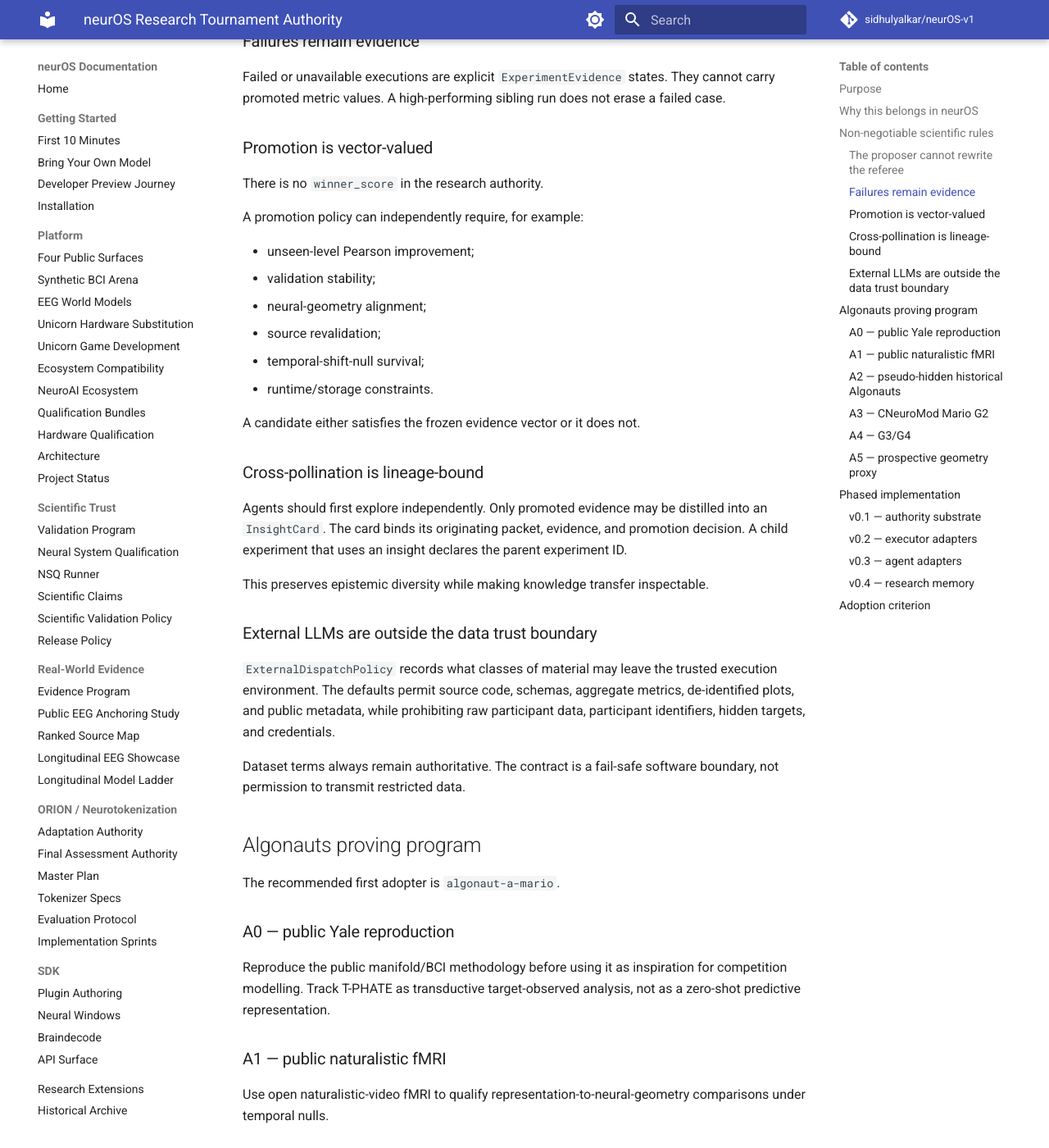
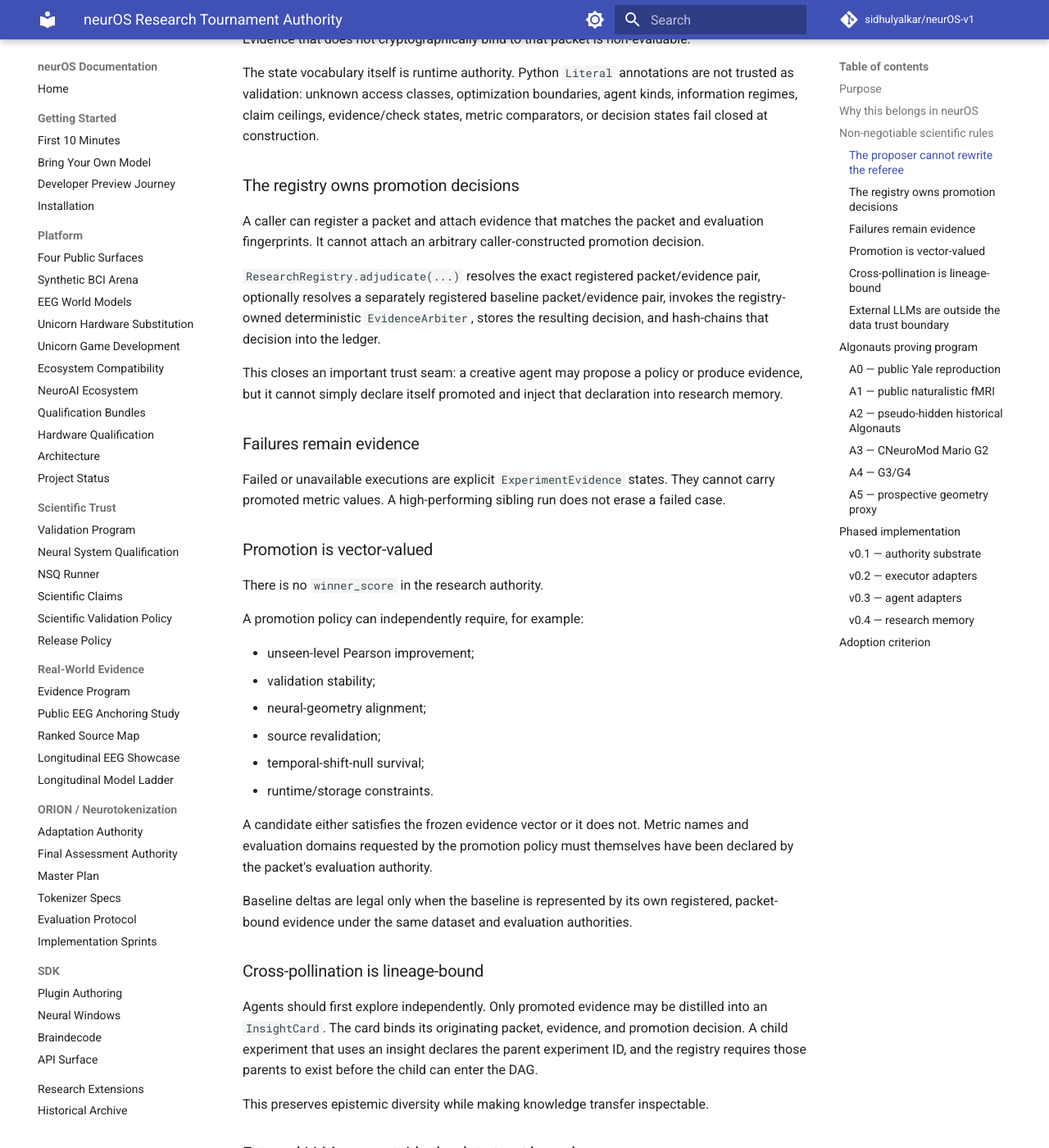
Before and after one commit to sidhulyalkar/neurOS-v1, an MkDocs documentation site: the page built from docs/RESEARCH_TOURNAMENT.md, in a window 1280 px wide and 1400 px high, scrolled down 2012 px. Shown: the whole window at 82% size. Built offline with MkDocs 1.6.1 and Material for MkDocs 9.7.7, drawn with Linux system fonts in a browser that asks for light colours; comment, search, counter and statistics services are not loaded; some of the changed text lies outside the part shown.

Commit message:
docs(research): harden tournament trust boundary

```diff
--- a/docs/RESEARCH_TOURNAMENT.md
+++ b/docs/RESEARCH_TOURNAMENT.md
@@ -44,7 +44,10 @@ DatasetAuthority + EvaluationAuthority
           ExperimentEvidence
                   |
                   v
-           EvidenceArbiter
+          ResearchRegistry
+                  |
+                  v
+       registry-owned arbiter
                   |
           +-------+-------+
           |               |
@@ -79,6 +82,26 @@ An `ExperimentPacket` binds:
 
 Evidence that does not cryptographically bind to that packet is non-evaluable.
 
+The state vocabulary itself is runtime authority. Python `Literal` annotations are not
+trusted as validation: unknown access classes, optimization boundaries, agent kinds,
+information regimes, claim ceilings, evidence/check states, metric comparators, or
+decision states fail closed at construction.
+
+### The registry owns promotion decisions
+
+A caller can register a packet and attach evidence that matches the packet and
+evaluation fingerprints. It cannot attach an arbitrary caller-constructed promotion
+decision.
+
+`ResearchRegistry.adjudicate(...)` resolves the exact registered packet/evidence pair,
+optionally resolves a separately registered baseline packet/evidence pair, invokes the
+registry-owned deterministic `EvidenceArbiter`, stores the resulting decision, and
+hash-chains that decision into the ledger.
+
+This closes an important trust seam: a creative agent may propose a policy or produce
+evidence, but it cannot simply declare itself promoted and inject that declaration into
+research memory.
+
 ### Failures remain evidence
 
 Failed or unavailable executions are explicit `ExperimentEvidence` states. They cannot
@@ -98,13 +121,19 @@ A promotion policy can independently require, for example:
 - temporal-shift-null survival;
 - runtime/storage constraints.
 
-A candidate either satisfies the frozen evidence vector or it does not.
+A candidate either satisfies the frozen evidence vector or it does not. Metric names and
+evaluation domains requested by the promotion policy must themselves have been declared
+by the packet's evaluation authority.
+
+Baseline deltas are legal only when the baseline is represented by its own registered,
+packet-bound evidence under the same dataset and evaluation authorities.
 
 ### Cross-pollination is lineage-bound
 
 Agents should first explore independently. Only promoted evidence may be distilled into
 an `InsightCard`. The card binds its originating packet, evidence, and promotion
-decision. A child experiment that uses an insight declares the parent experiment ID.
+decision. A child experiment that uses an insight declares the parent experiment ID,
+and the registry requires those parents to exist before the child can enter the DAG.
 
 This preserves epistemic diversity while making knowledge transfer inspectable.
 
@@ -145,6 +174,11 @@ For one authorized subject compare low-cost actions/state, frozen V-JEPA control
 V-JEPA 2.1 candidates, and the Yale-inspired segment-aware neural-geometry track under
 the same unseen-level referee.
 
+The evaluation identity must include scientifically material temporal alignment. For the
+current Mario path that includes the SPM-HRF semantics, HRF oversampling, and TR sample
+time convention. Geometry artifacts must not be treated as tournament-compatible until
+that authority is serialized completely.
+
 ### A4 — G3/G4
 
 Only promoted candidates advance to Mario→Shinobi and held-out-subject tests. Cross-game
@@ -157,6 +191,10 @@ which representation family will transfer best. Then test that rule prospectivel
 OOD evidence. If successful, this becomes a scientifically meaningful screening tool,
 not merely another diagnostic plot.
 
+This is the most important prospective research hypothesis in the first Algonauts
+program because it tests whether neural geometry can reduce expensive representation
+search without opening the OOD target used to validate the claim.
+
 ## Phased implementation
 
 ### v0.1 — authority substrate
@@ -165,12 +203,17 @@ Implemented in `neuros-research`:
 
 - immutable research contracts;
 - deterministic full SHA-256 identities;
+- runtime-validated state vocabularies;
 - failure-preserving evidence;
 - vector promotion policies;
-- pure deterministic arbiter;
+- deterministic arbiter;
+- registry-owned adjudication;
 - promoted-only insight cards;
+- explicit experiment-parent lineage;
 - append-only hash-chained evidence ledger;
-- external-dispatch policy.
+- external-dispatch policy;
+- an Algonauts-style packet example with temporal alignment bound into evaluation
+  metadata.
 
 ### v0.2 — executor adapters
 
@@ -178,7 +221,8 @@ Next:
 
 - subprocess/local Python executor adapter;
 - generic artifact-directory verifier;
-- `algonaut-a-mario` evidence adapter;
+- `algonaut-a-mario` evidence adapter after its complete G2 temporal authority is
+  serialized;
 - deterministic registry CLI;
 - experiment-packet JSON schema export.
 
```
